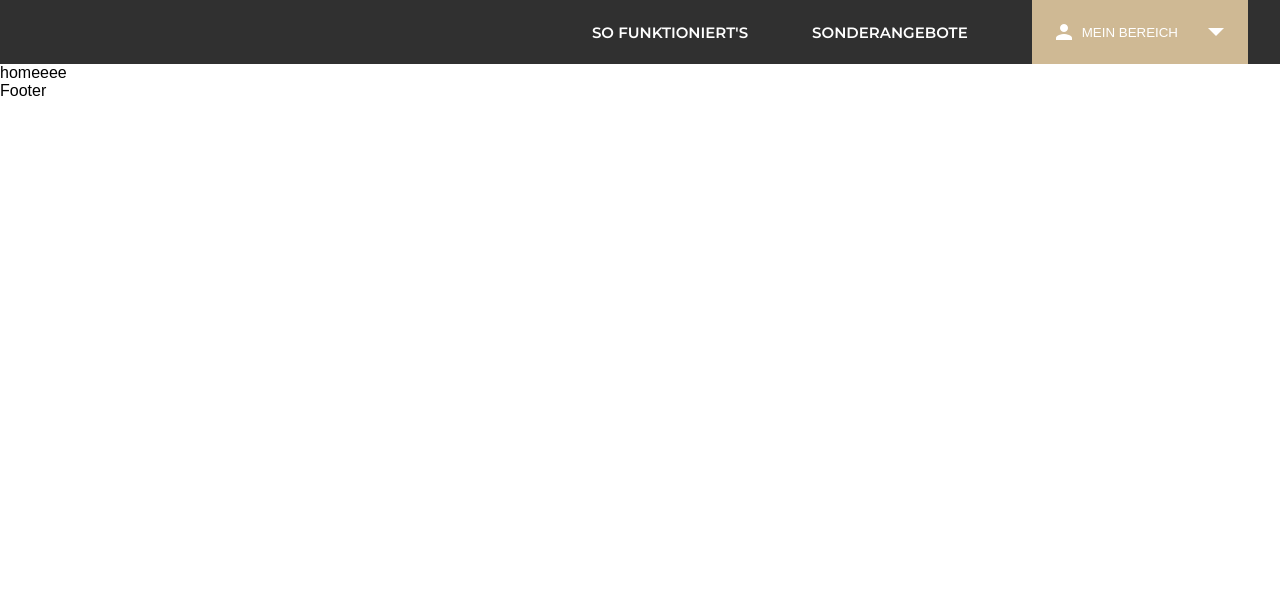
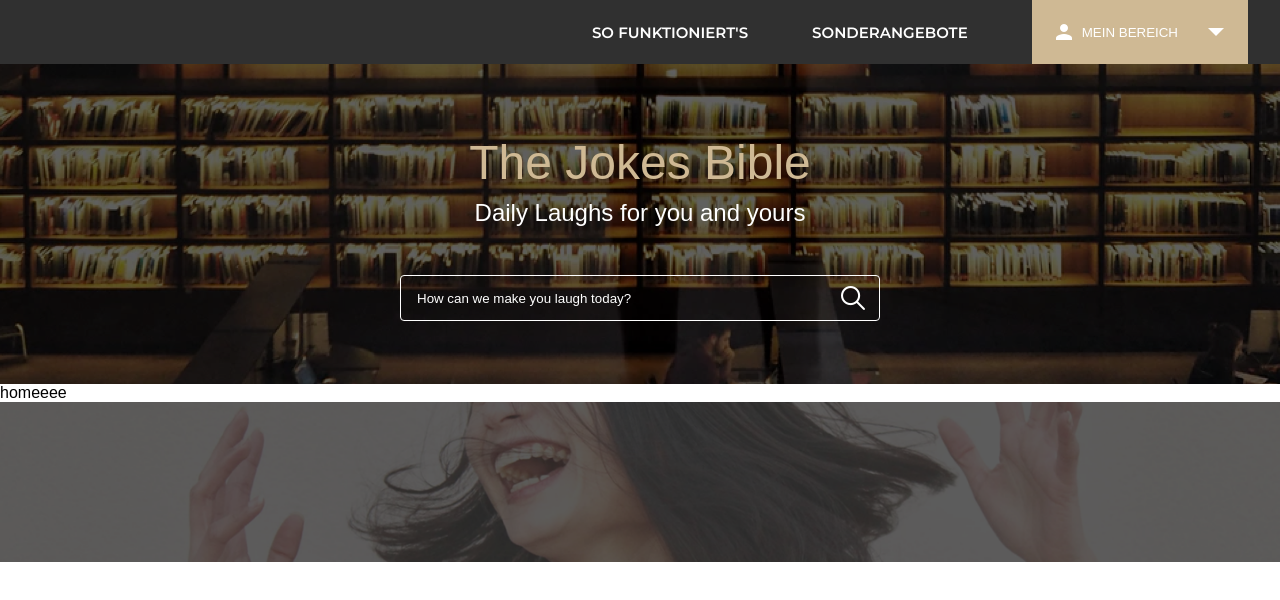
Before and after one commit to enyoghasim/chuck-jokes, a React (Create React App) app: page / in a window 1280 px wide. Shown: the top 600 px of the page. Built offline with nearby package versions, Linux system fonts and the light colour scheme; a web font is replaced by a local one.

Commit message:
home page update

```diff
--- a/src/App.js
+++ b/src/App.js
@@ -1,12 +1,18 @@
-import "./App.scss";
 import Footer from "./components/footer";
 import Header from "./components/header";
+import "./App.scss";
 
 function App(props) {
   return (
     <div className="App">
       <Header />
-      <section className="hero-section"></section>
+      <section className="hero-section">
+        <h2>The Jokes Bible</h2>
+        <h4>Daily Laughs for you and yours</h4>
+        <div className="input-wrapper">
+          <input type="text" placeholder="How can we make you laugh today?" />
+        </div>
+      </section>
       <main>{props.children}</main>
       <Footer />
     </div>
--- a/src/App.scss
+++ b/src/App.scss
@@ -1,10 +1,74 @@
 @import "./assets/styles/font";
 
-.app {
+.App {
   .hero-section {
     background: url("./assets/images/page-1/bitmap.png");
     background-size: cover;
     background-position: center;
     background-repeat: no-repeat;
+    min-height: 20rem;
+    text-align: center;
+    @include flex-center-center {
+      flex-direction: column;
+    }
+    h2 {
+      font-size: 48px;
+      line-height: 72px;
+      color: $goldenYellow;
+      font-weight: normal;
+    }
+    h4 {
+      color: $white;
+      font-size: 24px;
+      font-weight: 500;
+    }
+    .input-wrapper {
+      width: 30rem;
+      margin-top: 3rem;
+      input {
+        width: 100%;
+        padding: 0.9rem 1rem;
+        background: transparent;
+        border-radius: 4px;
+        color: white;
+        outline: none;
+        border: 1px solid $white;
+        background-image: url("./assets/images/page-1/search-copy.png");
+        background-repeat: no-repeat;
+        background-position: 97%;
+        padding-right: 3rem;
+        transition: 0.3s;
+        &::placeholder {
+          color: white;
+          opacity: 1; /* Firefox */
+        }
+
+        &:-ms-input-placeholder {
+          color: white;
+        }
+
+        &::-ms-input-placeholder {
+          color: white;
+        }
+        &:focus {
+          background: $white;
+          background-image: url("./assets/images/page-2/search-copy.png");
+          background-repeat: no-repeat;
+          background-position: 97%;
+          &::placeholder {
+            color: $midBlack;
+            opacity: 1; /* Firefox */
+          }
+
+          &:-ms-input-placeholder {
+            color: $midBlack;
+          }
+
+          &::-ms-input-placeholder {
+            color: $midBlack;
+          }
+        }
+      }
+    }
   }
 }
--- a/src/assets/styles/_variables.scss
+++ b/src/assets/styles/_variables.scss
@@ -1,3 +1,4 @@
 $navdark: #303030;
 $white: #fff;
 $goldenYellow: #cfb994;
+$midBlack: #5e5e5e;
--- a/src/components/footer/index.js
+++ b/src/components/footer/index.js
@@ -1,7 +1,12 @@
 import React from "react";
+import "./index.scss";
 
 const Footer = () => {
-  return <div>Footer</div>;
+  return (
+    <footer>
+      <div className="footer-inner"></div>
+    </footer>
+  );
 };
 
 export default Footer;
--- a/src/components/footer/index.scss
+++ b/src/components/footer/index.scss
@@ -0,0 +1,10 @@
+footer {
+  .footer-inner {
+    background: url("../../assets/images/page-1/bitmap_2.png");
+    background-size: cover;
+    background-position: center;
+    background-repeat: no-repeat;
+    min-height: 10rem;
+    text-align: center;
+  }
+}
```
